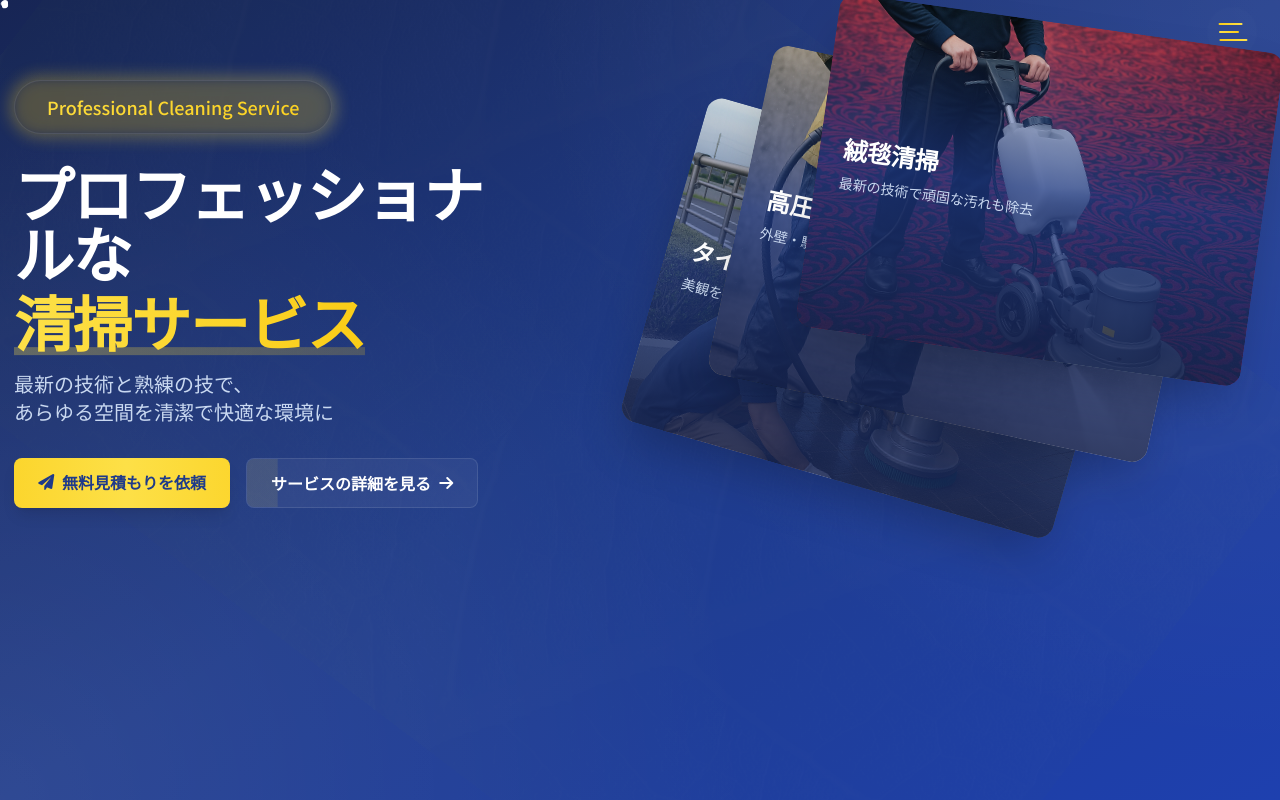
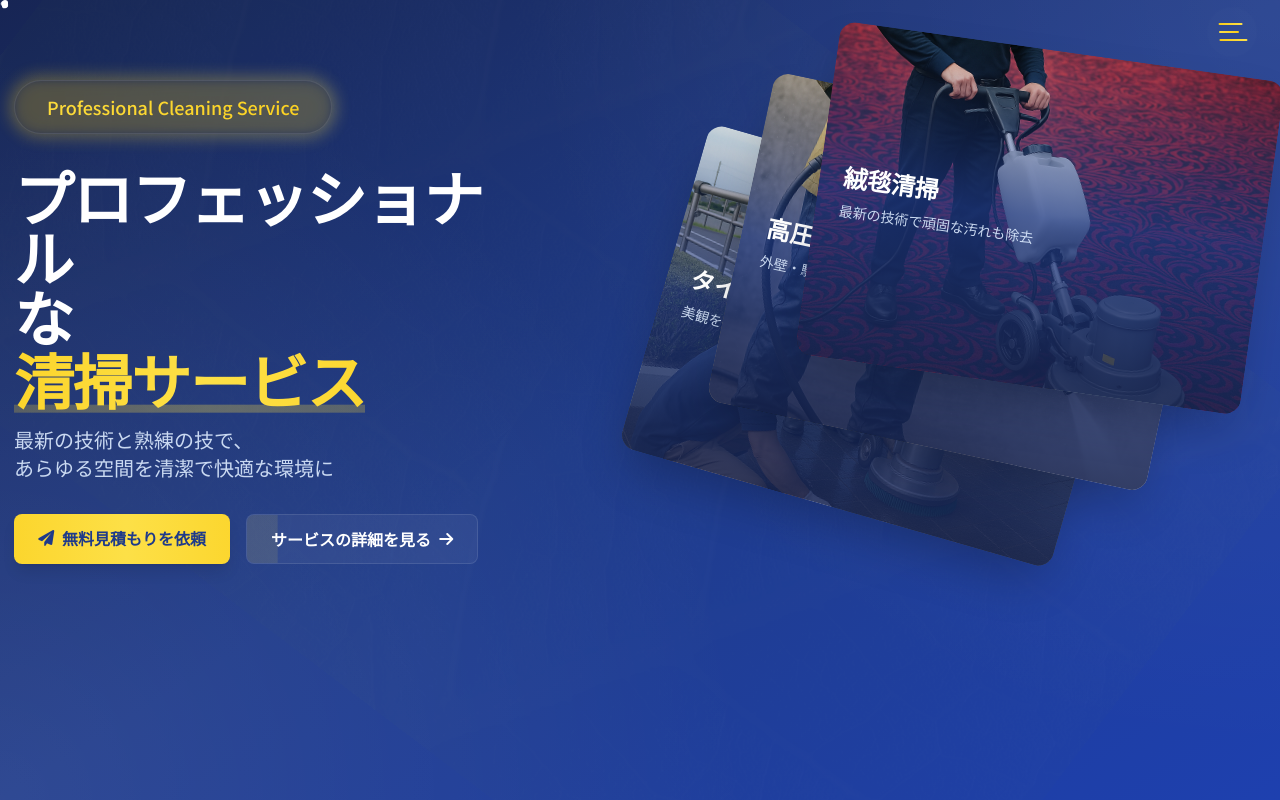
Before and after one commit to fura-1993/clean, a Next.js app: page / in a window 1280 px wide. Shown: the top 800 px of the page. Built offline with nearby package versions, Linux system fonts and the light colour scheme.

Commit message:
Fix layout issue

```diff
--- a/src/components/Hero/Hero.tsx
+++ b/src/components/Hero/Hero.tsx
@@ -123,41 +123,45 @@ export default function Hero() {
               animate={{ opacity: 1, y: 0 }}
               transition={{ duration: 0.8, delay: 0.3 }}
             >
-              <motion.div
-                className="inline-flex items-baseline gap-x-2 mb-2"
+              <div className="flex flex-wrap items-baseline gap-x-2">
+                <motion.span
+                  className="inline-block"
+                  animate={{
+                    y: [0, -5, 0],
+                  }}
+                  transition={{
+                    duration: 2,
+                    repeat: Infinity,
+                    ease: "easeInOut",
+                  }}
+                >
+                  プロフェッショナル
+                </motion.span>
+                <motion.span
+                  className="inline-block"
+                  animate={{
+                    y: [0, -3, 0],
+                  }}
+                  transition={{
+                    duration: 2,
+                    repeat: Infinity,
+                    ease: "easeInOut",
+                    delay: 0.3,
+                  }}
+                >
+                  な
+                </motion.span>
+              </div>
+              <motion.span
+                className="relative inline-block mt-1"
                 animate={{
                   y: [0, -4, 0],
                 }}
                 transition={{
-                  duration: 4,
+                  duration: 2,
                   repeat: Infinity,
                   ease: "easeInOut",
-                }}
-              >
-                <motion.span
-                  className="inline-block"
-                  animate={{
-                    y: [0, -2, 0],
-                  }}
-                  transition={{
-                    duration: 3,
-                    repeat: Infinity,
-                    ease: "easeInOut",
-                  }}
-                >
-                  プロフェッショナルな
-                </motion.span>
-              </motion.div>
-              <motion.div
-                className="relative inline-block"
-                animate={{
-                  y: [0, -3, 0],
-                }}
-                transition={{
-                  duration: 4,
-                  repeat: Infinity,
-                  ease: "easeInOut",
-                  delay: 0.5,
+                  delay: 0.6,
                 }}
               >
                 <motion.span
@@ -166,7 +170,7 @@ export default function Hero() {
                     backgroundPosition: ["0% 50%", "100% 50%", "0% 50%"],
                   }}
                   transition={{
-                    duration: 12,
+                    duration: 8,
                     repeat: Infinity,
                     ease: "linear"
                   }}
@@ -184,14 +188,14 @@ export default function Hero() {
                   transition={{
                     width: { duration: 1, delay: 1.2 },
                     backgroundPosition: {
-                      duration: 12,
+                      duration: 8,
                       repeat: Infinity,
                       ease: "linear"
                     }
                   }}
                   style={{ backgroundSize: "200% 100%" }}
                 />
-              </motion.div>
+              </motion.span>
             </motion.h1>
 
             <motion.p
```
